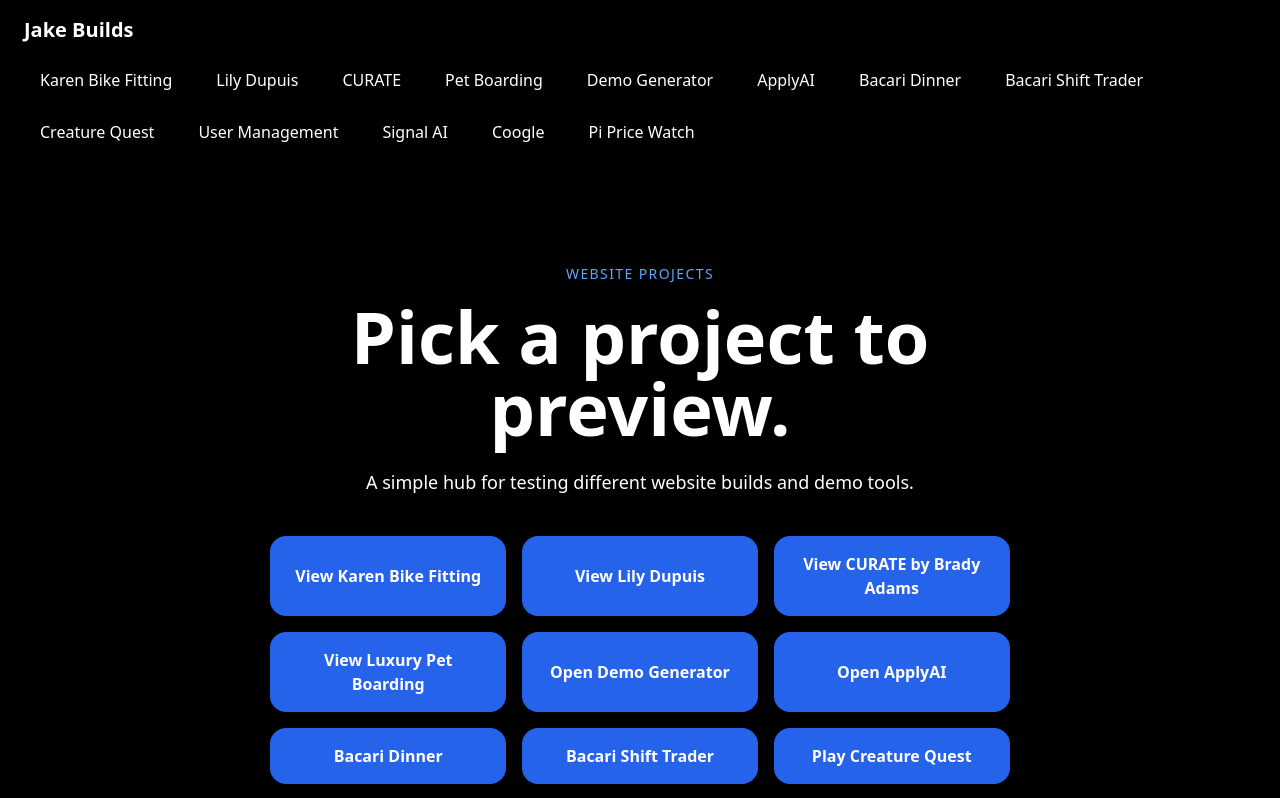
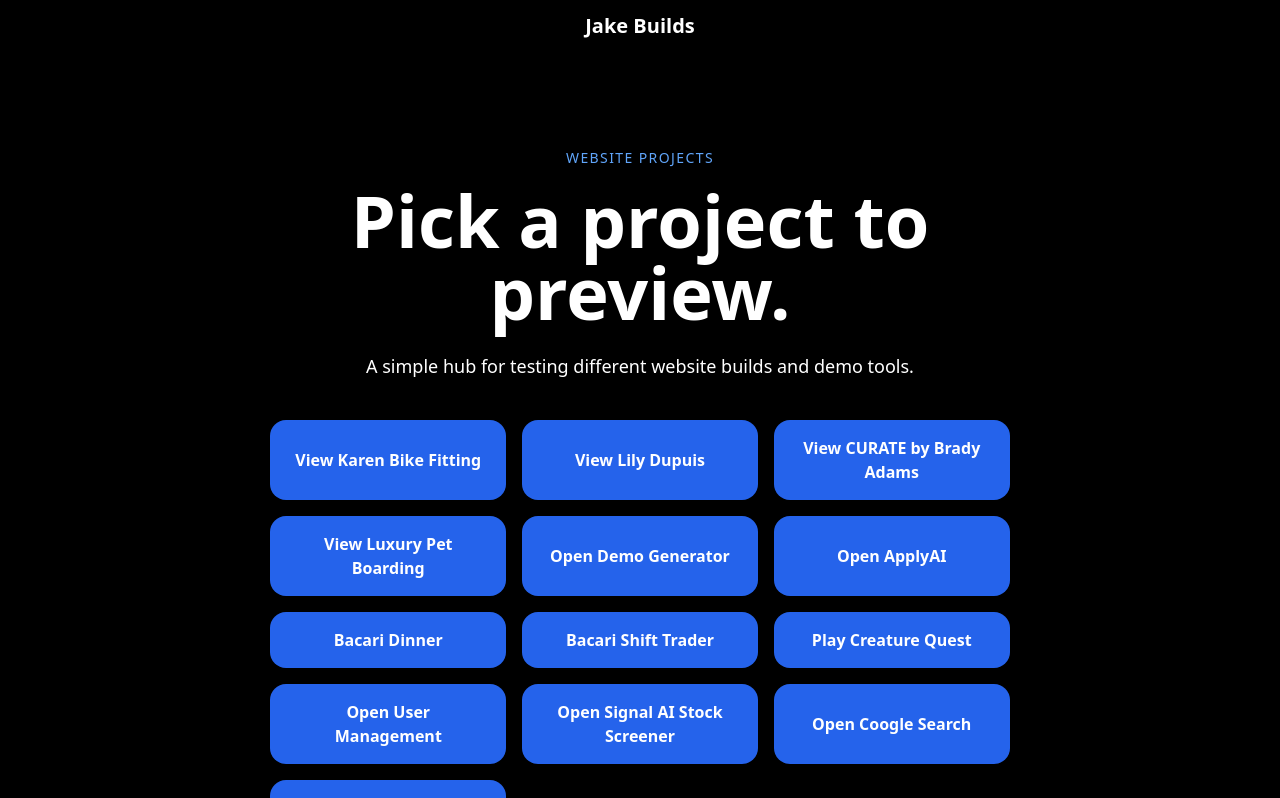
Before and after one commit to JakeCoombes/website-playground, a React (Vite) app: page / in a window 1280 px wide. Shown: the top 798 px of the page. Built offline with nearby package versions, Linux system fonts and the light colour scheme.

Commit message:
Raspberry pi  price watcher

```diff
--- a/api/price-monitor.js
+++ b/api/price-monitor.js
@@ -1,3 +1,5 @@
+import * as cheerio from "cheerio";
+
 const THRESHOLDS = {
   2: Number(process.env.PRICE_MONITOR_2GB_THRESHOLD || 40),
   4: Number(process.env.PRICE_MONITOR_4GB_THRESHOLD || 60),
@@ -27,23 +29,22 @@ const PRODUCTS = [
   variant: new RegExp(`^${memoryGB}GB / Board Only$`, "i"),
 }));
 
-function cleanText(html) {
-  return html
-    .replace(/<script\b[^>]*>[\s\S]*?<\/script>/gi, " ")
-    .replace(/<style\b[^>]*>[\s\S]*?<\/style>/gi, " ")
-    .replace(/<[^>]+>/g, " ")
+function cleanText($) {
+  const document = $.root().clone();
+  document.find("script, style, noscript, template, svg").remove();
+  return document
+    .text()
     .replace(/&nbsp;|&#160;/gi, " ")
     .replace(/&amp;/gi, "&")
     .replace(/\s+/g, " ")
     .trim();
 }
 
-function parseJsonLd(html) {
+function parseJsonLd($) {
   const products = [];
-  const pattern = /<script[^>]+type=["']application\/ld\+json["'][^>]*>([\s\S]*?)<\/script>/gi;
-  for (const match of html.matchAll(pattern)) {
+  $('script[type="application/ld+json"]').each((_, element) => {
     try {
-      const value = JSON.parse(match[1]);
+      const value = JSON.parse($(element).text());
       const queue = Array.isArray(value) ? [...value] : [value];
       while (queue.length) {
         const item = queue.shift();
@@ -56,7 +57,7 @@ function parseJsonLd(html) {
     } catch {
       // Some stores emit non-standard JSON-LD; validated text fallbacks run below.
     }
-  }
+  });
   return products;
 }
 
@@ -69,7 +70,13 @@ function priceFromProduct(product) {
   return null;
 }
 
-function parsePrice(html, text, products, memoryGB) {
+function parseNumericPrice(value) {
+  const normalized = String(value || "").replace(/[^0-9.,]/g, "").replace(/,/g, "");
+  const price = Number(normalized);
+  return Number.isFinite(price) && price > 0 ? price : null;
+}
+
+function parsePrice($, text, products, memoryGB) {
   for (const product of products) {
     const name = String(product?.name || "");
     if (/raspberry\s*pi\s*4(?:\s*model\s*b)?/i.test(name) && new RegExp(`${memoryGB}\\s*gb`, "i").test(name)) {
@@ -78,25 +85,61 @@ function parsePrice(html, text, products, memoryGB) {
     }
   }
 
+  const metadataSelectors = [
+    'meta[itemprop="price"]',
+    'meta[property="product:price:amount"]',
+    '[data-price-amount]',
+  ];
+  for (const selector of metadataSelectors) {
+    for (const element of $(selector).toArray()) {
+      const price = parseNumericPrice(
+        $(element).attr("content") || $(element).attr("data-price-amount") || $(element).text()
+      );
+      if (price) return price;
+    }
+  }
+
+  const visiblePriceSelectors = [
+    '.product-info-main [data-price-type="finalPrice"] .price',
+    '.productView-price .price--withoutTax',
+    '.productView-price .price',
+    '.product-price .price',
+    '[itemprop="offers"] [itemprop="price"]',
+  ];
+  for (const selector of visiblePriceSelectors) {
+    const price = parseNumericPrice($(selector).first().text());
+    if (price) return price;
+  }
+
   const patterns = [
     new RegExp(`(?:Raspberry\\s*Pi\\s*4(?:\\s*Model\\s*B)?[^$]{0,160}?${memoryGB}\\s*GB|${memoryGB}\\s*GB[^$]{0,160}?Board Only)[^$]{0,80}?\\$\\s*([0-9]+(?:\\.[0-9]{2})?)`, "i"),
-    /(?:price|final-price|product-price)[^>]{0,160}?(?:content|data-price-amount)=["']([0-9]+(?:\.[0-9]+)?)/i,
     /\$\s*([0-9]+(?:\.[0-9]{2})?)/,
   ];
   for (const pattern of patterns) {
-    const match = pattern.exec(pattern.source.includes("content") ? html : text);
+    const match = pattern.exec(text);
     const price = Number(match?.[1]);
     if (Number.isFinite(price) && price > 0) return price;
   }
   return null;
 }
 
-function parseAvailability(html, text, products) {
+function parseAvailability($, text, products) {
   const offerText = products
     .flatMap((product) => (Array.isArray(product.offers) ? product.offers : [product.offers]))
     .map((offer) => String(offer?.availability || ""))
     .join(" ");
-  const combined = `${offerText} ${text.slice(0, 12000)} ${html.slice(0, 12000)}`;
+  const semanticAvailability = [
+    ...$('link[itemprop="availability"], meta[itemprop="availability"]').map((_, element) =>
+      $(element).attr("href") || $(element).attr("content") || ""
+    ).get(),
+    ...$('[data-availability], [data-stock-status]').map((_, element) =>
+      $(element).attr("data-availability") || $(element).attr("data-stock-status") || ""
+    ).get(),
+  ].join(" ");
+  const purchaseControls = $('button, [role="button"], .availability, .stock, .productView-options')
+    .slice(0, 80)
+    .text();
+  const combined = `${offerText} ${semanticAvailability} ${purchaseControls} ${text.slice(0, 12000)}`;
   if (/out\s*of\s*stock|sold\s*out|unavailable|backordered/i.test(combined)) return false;
   return /in\s*stock|instock|add\s*to\s*cart/i.test(combined);
 }
@@ -132,14 +175,15 @@ async function checkStore(store) {
     });
     if (!response.ok) throw new Error(`HTTP ${response.status}`);
     const html = await response.text();
-    const text = cleanText(html);
-    const products = parseJsonLd(html);
+    const $ = cheerio.load(html);
+    const text = cleanText($);
+    const products = parseJsonLd($);
     const correctProduct =
       /raspberry\s*pi\s*4(?:\s*model\s*b)?/i.test(text) &&
       new RegExp(`${store.memoryGB}\\s*gb`, "i").test(text) &&
       !/compute\s*module\s*4/i.test(text);
-    const price = correctProduct ? parsePrice(html, text, products, store.memoryGB) : null;
-    const inStock = price !== null && parseAvailability(html, text, products);
+    const price = correctProduct ? parsePrice($, text, products, store.memoryGB) : null;
+    const inStock = price !== null && parseAvailability($, text, products);
     const qualifies = Boolean(store.shippable && inStock && price < THRESHOLDS[store.memoryGB]);
     return { ...store, price, inStock, qualifies, ok: true };
   } catch (error) {
--- a/package.json
+++ b/package.json
@@ -15,6 +15,7 @@
     "@tailwindcss/postcss7-compat": "^2.2.17",
     "@vercel/analytics": "^2.0.1",
     "@vercel/speed-insights": "^2.0.0",
+    "cheerio": "^1.2.0",
     "emailjs-com": "^3.2.0",
     "gapi-script": "^1.2.0",
     "react": "^19.0.0",
--- a/src/App.tsx
+++ b/src/App.tsx
@@ -195,93 +195,15 @@ function App() {
             setIsPreviewNavVisible(false);
           }
         }}
-        className={
-          page === "lily" || page === "karen"
-            ? "hidden items-center justify-between gap-4 px-6 py-4 text-white shadow-lg shadow-black/20 md:flex"
-            : "flex flex-wrap items-center justify-between gap-4  px-6 py-4 text-white shadow-lg shadow-black/20"
-        }
+        className="flex min-h-16 items-center justify-center px-6 py-3 text-white shadow-lg shadow-black/20"
       >
-        <button onClick={() => setPage("home")} className="text-xl font-bold">
+        <button
+          type="button"
+          onClick={() => setPage("home")}
+          className="min-h-11 rounded-lg px-5 text-xl font-bold transition-colors duration-200 hover:bg-white/10 focus-visible:outline focus-visible:outline-2 focus-visible:outline-offset-2 focus-visible:outline-blue-400"
+        >
           Jake Builds
         </button>
-
-        <div className="flex flex-wrap gap-3 hidden md:flex">
-          <button
-            onClick={() => setPage("karen")}
-            className="px-4 py-2 rounded-xl bg-slate-800 hover:bg-slate-700"
-          >
-            Karen Bike Fitting
-          </button>
-
-          <button
-            onClick={() => setPage("lily")}
-            className="px-4 py-2 rounded-xl bg-slate-800 hover:bg-slate-700"
-          >
-            Lily Dupuis
-          </button>
-
-          <button
-            onClick={() => setPage("curate")}
-            className="px-4 py-2 rounded-xl bg-slate-800 hover:bg-slate-700"
-          >
-            CURATE
-          </button>
-
-          <button
-            onClick={() => setPage("petBoarding")}
-            className="px-4 py-2 rounded-xl bg-slate-800 hover:bg-slate-700"
-          >
-            Pet Boarding
-          </button>
-
-          <button
-            onClick={() => setPage("demoGenerator")}
-            className="px-4 py-2 rounded-xl bg-slate-800 hover:bg-slate-700"
-          >
-            Demo Generator
-          </button>
-
-          <button
-            onClick={() => setPage("applyAI")}
-            className="px-4 py-2 rounded-xl bg-slate-800 hover:bg-slate-700"
-          >
-            ApplyAI
-          </button>
-
-          <button
-            onClick={() => setPage("bacariDinner")}
-            className="px-4 py-2 rounded-xl bg-slate-800 hover:bg-slate-700"
-          >
-            Bacari Dinner
-          </button>
-
-          <button
-            onClick={() => setPage("bacariShiftTrader")}
-            className="px-4 py-2 rounded-xl bg-slate-800 hover:bg-slate-700"
-          >
-            Bacari Shift Trader
-          </button>
-
-          <button
-            onClick={() => setPage("creatureQuest")}
-            className="px-4 py-2 rounded-xl bg-slate-800 hover:bg-slate-700"
-          >
-            Creature Quest
-          </button>
-
-          <button
-            onClick={() => setPage("userManagement")}
-            className="px-4 py-2 rounded-xl bg-slate-800 hover:bg-slate-700"
-          >
-            User Management
-          </button>
-
-          <button onClick={() => setPage("signalAI")} className="px-4 py-2 rounded-xl bg-slate-800 hover:bg-slate-700">
-            Signal AI
-          </button>
-          <button onClick={() => setPage("coogle")} className="px-4 py-2 rounded-xl bg-slate-800 hover:bg-slate-700">Coogle</button>
-          <button onClick={() => setPage("piPriceWatch")} className="px-4 py-2 rounded-xl bg-slate-800 hover:bg-slate-700">Pi Price Watch</button>
-        </div>
       </nav>
       )}
 
```
Also changed, not shown: 1 other file (tests, documents, lock files or other folders).
